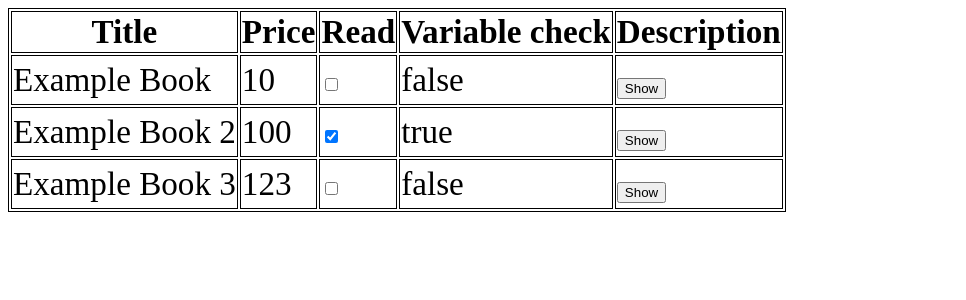
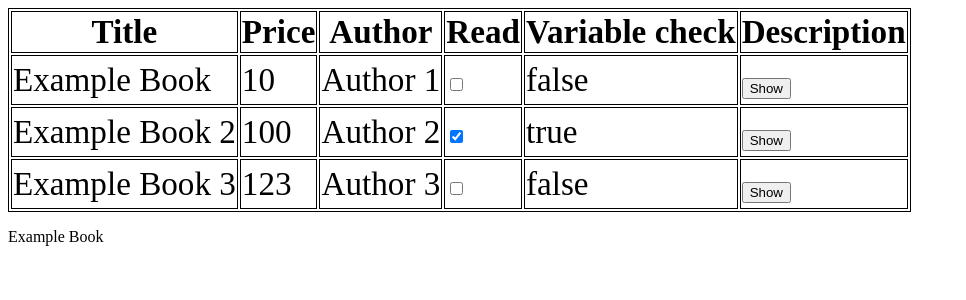
Before and after one commit to aron98/angular-project, an Angular app: page /books/1 in a window 1280 px wide. Before the commit this address led to /. Shown: the top 300 px of the page, without its empty margins (0-966 px from the left). Built offline with nearby package versions, Linux system fonts and the light colour scheme.

Commit message:
Use routes and display book

```diff
--- a/src/app/app.component.html
+++ b/src/app/app.component.html
@@ -3,6 +3,7 @@
                 <tr>
                         <th>Title</th>
                         <th>Price</th>
+                        <th>Author</th>
                         <th>Read</th>
                         <th>Variable check</th>
                         <th>Description</th>
@@ -10,8 +11,9 @@
         </thead>
         <tbody>
                 <tr *ngFor="let book of bookService.getBookList(); let i = index">
-                        <td>{{book.title}}</td>
+                        <td (click)="navigateToBook(book.id)">{{book.title}}</td>
                         <td>{{book.price}}</td>
+                        <td>{{book.author}}</td>
                         <td><input type="checkbox" [checked]="book.read" (change)="handleCheckboxClick(i)"> </td>
                         <td>{{book.read}}</td>
                         <td><app-hideable-content>{{book.description}}</app-hideable-content></td>
--- a/src/app/app.component.ts
+++ b/src/app/app.component.ts
@@ -1,6 +1,6 @@
 import {Component, inject} from '@angular/core';
 import { CommonModule } from '@angular/common';
-import { RouterOutlet } from '@angular/router';
+import { Router, RouterOutlet } from '@angular/router';
 import {BookLogicService} from "./book-logic.service";
 import {HideableContentComponent} from "./hideable-content/hideable-content.component";
 
@@ -15,6 +15,12 @@ import {HideableContentComponent} from "./hideable-content/hideable-content.comp
 export class AppComponent {
     public readonly bookService = inject(BookLogicService);
 
+    constructor(private router: Router){}
+
+    public navigateToBook(bookId: string) {
+        this.router.navigate(['/books', bookId]);
+        }
+
     public handleCheckboxClick(index : number) : void {
         this.bookService.toggleRead(index);
     }
--- a/src/app/app.routes.ts
+++ b/src/app/app.routes.ts
@@ -1,3 +1,10 @@
+import { Component } from '@angular/core';
 import { Routes } from '@angular/router';
+import DisplayBookComponent from './display-book/display-book.component';
 
-export const routes: Routes = [];
+export const routes: Routes = [
+    {
+    path: 'books/:bookId',
+    component: DisplayBookComponent,
+    },
+   ];
--- a/src/app/book-logic.service.ts
+++ b/src/app/book-logic.service.ts
@@ -7,23 +7,27 @@ import {Book} from "./book";
 export class BookLogicService {
   private bookList: Book[] = [
     {
-      id: 1,
+      id: "1",
       read: false,
       price: 10,
-      title: "Example Book"
+      title: "Example Book",
+      author: "Author 1"
     },
     {
-      id: 2,
+      id: "2",
       read: true,
       price: 100,
       title: "Example Book 2",
+      author: "Author 2",
       description: "Short description lorem ipsum dolor sit amet"
     },
     {
-      id: 3,
+      id: "3",
       read: false,
       price: 123,
-      title: "Example Book 3"
+      author: "Author 3",
+      title: "Example Book 3",
+      description: "Short description lorem ipsum dolor sit amt"
     }
   ];
 
@@ -31,6 +35,10 @@ export class BookLogicService {
     return this.bookList;
   }
 
+  public getBookById(id?: string | null) : Book | undefined {
+    return this.bookList.find(x => (x.id == id));
+  }
+
   public toggleRead(index: number) : void {
     this.bookList[index].read = !this.bookList[index].read;
   }
--- a/src/app/book.ts
+++ b/src/app/book.ts
@@ -1,7 +1,8 @@
 export interface Book {
-    id: number;
+    id: string;
     read: boolean;
     price: number;
     title: string;
+    author: string;
     description?: string;
 }
--- /dev/null
+++ b/src/app/display-book/display-book.component.html
@@ -0,0 +1 @@
+<p>{{book?.title}}</p>
--- /dev/null
+++ b/src/app/display-book/display-book.component.ts
@@ -0,0 +1,30 @@
+import { Component, OnChanges, OnInit, SimpleChanges, inject } from '@angular/core';
+import { CommonModule } from '@angular/common';
+import { ActivatedRoute } from '@angular/router';
+import { BookLogicService } from '../book-logic.service';
+import { Book } from '../book';
+
+@Component({
+  selector: 'app-display-book',
+  standalone: true,
+  imports: [CommonModule],
+  templateUrl: './display-book.component.html',
+  styleUrls: ['./display-book.component.css']
+})
+export default class DisplayBookComponent  implements OnInit, OnChanges{
+  constructor(private route: ActivatedRoute) {}
+
+  ngOnChanges(changes: SimpleChanges): void {
+    const bookId = this.route.snapshot.paramMap.get('bookId');
+    this.book = this.bookServices.getBookById(bookId);
+  }
+
+  readonly bookServices = inject(BookLogicService);
+  book?: Book;
+
+  public ngOnInit() {
+    const bookId = this.route.snapshot.paramMap.get('bookId');
+    this.book = this.bookServices.getBookById(bookId);
+    }
+
+}
```
Also changed, not shown: src/app/display-book/display-book.component.css (added), 2 other files (tests, documents, lock files or other folders).
